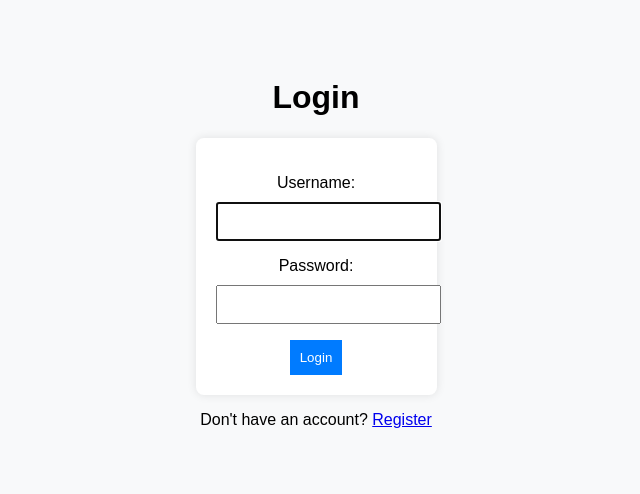
After one commit to safaet/django_blog, a Django app: page /login/ in a window 1280 px wide. The commit adds this page. Shown: the top 494 px of the page, without its empty margins (324-964 px from the left). Run offline with Django 5.2, Linux system fonts and the light colour scheme.

Commit message:
user authentication

```diff
--- /dev/null
+++ b/blog/templates/blog/login.html
@@ -0,0 +1,45 @@
+<!DOCTYPE html>
+<html lang="en">
+<head>
+    <meta charset="UTF-8">
+    <meta name="viewport" content="width=device-width, initial-scale=1.0">
+    <title>Login</title>
+    <style>
+        body {
+            font-family: Arial, sans-serif;
+            background-color: #f8f9fa;
+            text-align: center;
+            padding: 50px;
+        }
+        form {
+            display: inline-block;
+            padding: 20px;
+            background: white;
+            border-radius: 8px;
+            box-shadow: 0px 0px 10px rgba(0,0,0,0.1);
+        }
+        input {
+            display: block;
+            width: 100%;
+            padding: 10px;
+            margin: 10px 0;
+        }
+        button {
+            background: #007bff;
+            color: white;
+            padding: 10px;
+            border: none;
+            cursor: pointer;
+        }
+    </style>
+</head>
+<body>
+    <h1>Login</h1>
+    <form method="POST">
+        {% csrf_token %}
+        {{ form.as_p }}
+        <button type="submit">Login</button>
+    </form>
+    <p>Don't have an account? <a href="{% url 'register' %}">Register</a></p>
+</body>
+</html>
--- a/blog/urls.py
+++ b/blog/urls.py
@@ -1,8 +1,11 @@
 from django.urls import path
-from .views import post_list, create_post  # Import our view function
+from .views import post_list, create_post, register, user_login, user_logout  # Import our view function
 
 urlpatterns = [
     path('', post_list, name='post_list'),  # Map the root URL to the post_list view
     path('new/', create_post, name='create_post'),  # Page to create new posts
+    path('register/', register, name='register'),  # User registration
+    path('login/', user_login, name='login'),  # User login
+    path('logout/', user_logout, name='logout'),  # User logout
 
 ]
--- a/blog/views.py
+++ b/blog/views.py
@@ -1,6 +1,10 @@
 from django.shortcuts import render, redirect
 from .models import Post
-from .forms import PostForm
+from django.contrib.auth import login, authenticate, logout
+from django.contrib.auth.decorators import login_required
+
+from django.contrib.auth.forms import AuthenticationForm
+from .forms import PostForm, RegisterForm
 
 # View function to display all blog posts
 
@@ -8,14 +12,46 @@ def post_list(request):
     posts = Post.objects.all()
     return render(request, 'blog/post_list.html', {'posts': posts})
 
+@login_required
 def create_post(request):
     if request.method == 'POST':
         form = PostForm(request.POST)
         if form.is_valid():
-            form.save()
+            post = form.save(commit=False)
+            post.author = request.user  # Assign post to logged-in user
+            post.save()
             return redirect('post_list')
-
     else:
         form = PostForm()
+    return render(request, 'blog/create_post.html', {'form': form})
 
-    return render(request, 'blog/create_post.html', {'form': form})
+def register(request):
+    if request.method == 'POST':
+        form = RegisterForm(request.POST)
+        if form.is_valid():
+            user = form.save()
+            login(request, user)  # Log the user in after registration
+            return redirect('post_list')  # Redirect to home page
+    else:
+        form = RegisterForm()
+    return render(request, 'blog/register.html', {'form': form})
+
+# User Login View
+def user_login(request):
+    if request.method == 'POST':
+        form = AuthenticationForm(request, data=request.POST)
+        if form.is_valid():
+            username = form.cleaned_data['username']
+            password = form.cleaned_data['password']
+            user = authenticate(request, username=username, password=password)
+            if user:
+                login(request, user)
+                return redirect('post_list')  # Redirect to home page
+    else:
+        form = AuthenticationForm()
+    return render(request, 'blog/login.html', {'form': form})
+
+# User Logout View
+def user_logout(request):
+    logout(request)
+    return redirect('post_list')  # Redirect to home page after logout
```
Also changed, not shown: blog/forms.py (+10 -0 lines), blog/templates/blog/post_list.html (+11 -0 lines), blog/templates/blog/register.html (added, +45 -0 lines), db.sqlite3.
